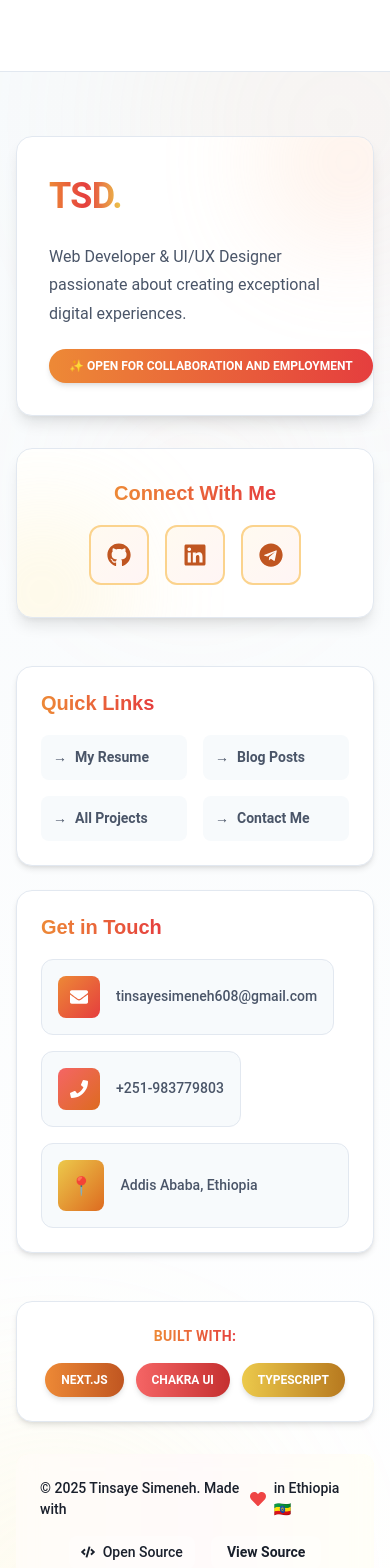
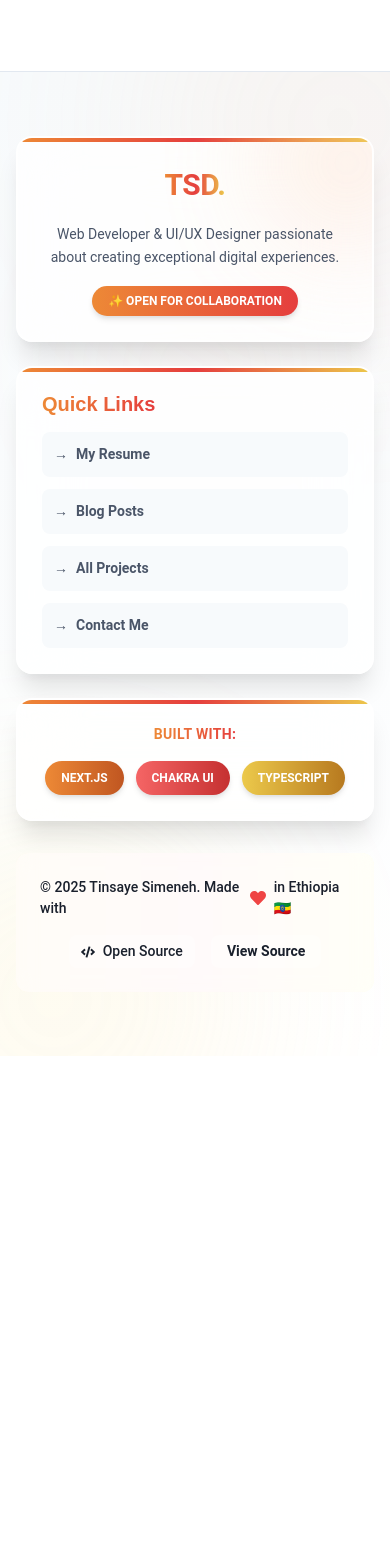
Before and after one commit to tinsaye-simeneh/portfolio, a Next.js app: page / in a window 390 px wide. Shown: the part 5580-7148 px from the top of the page. After the commit the page ends 6636 px from the top, so only its background shows below. Built offline with nearby package versions, Linux system fonts and the light colour scheme.

Commit message:
refactor: Update Footer component layout and styling for improved responsiveness; add new projects to the portfolio section with updated link properties

```diff
--- a/src/app/components/Footer.tsx
+++ b/src/app/components/Footer.tsx
@@ -155,9 +155,9 @@ const Footer = () => {
 
       <Container maxW="container.xl" py={16} position="relative" zIndex={1}>
         <VStack spacing={12}>
-          {/* Top Section - Brand and Social with Cards */}
-          <SimpleGrid columns={{ base: 1, lg: 2 }} spacing={8} w="full">
-            {/* Brand Section - Card Style */}
+          {/* All Cards in One Row */}
+          <SimpleGrid columns={{ base: 1, md: 2, lg: 3 }} spacing={6} w="full">
+            {/* Brand Card */}
             <motion.div
               initial={{ opacity: 0, y: 20 }}
               whileInView={{ opacity: 1, y: 0 }}
@@ -165,16 +165,27 @@ const Footer = () => {
               transition={{ duration: 0.6 }}
             >
               <Box
-                bg={cardBg}
-                p={8}
+                bg={useColorModeValue("rgba(255, 255, 255, 0.8)", "rgba(26, 32, 44, 0.8)")}
+                backdropFilter="blur(30px) saturate(180%)"
+                p={6}
                 borderRadius="2xl"
-                border="1px solid"
-                borderColor={cardBorder}
-                shadow="lg"
+                border="2px solid"
+                borderColor={useColorModeValue("rgba(255, 255, 255, 0.6)", "rgba(255, 255, 255, 0.15)")}
+                shadow="xl"
                 position="relative"
                 overflow="hidden"
-                _hover={{ shadow: "xl", transform: "translateY(-4px)" }}
+                h="full"
+                _hover={{ shadow: "2xl", transform: "translateY(-4px)" }}
                 transition="all 0.3s ease"
+                _before={{
+                  content: '""',
+                  position: "absolute",
+                  top: 0,
+                  left: 0,
+                  right: 0,
+                  height: "4px",
+                  bgGradient: "linear(to-r, orange.400, red.500, yellow.400)",
+                }}
               >
                 <Box
                   position="absolute"
@@ -187,13 +198,13 @@ const Footer = () => {
                   filter="blur(60px)"
                   opacity={0.3}
                 />
-                <VStack align="start" spacing={5} position="relative" zIndex={1}>
+                <VStack align={{ base: "center", md: "start" }} spacing={4} position="relative" zIndex={1}>
                   <motion.div
                     whileHover={{ scale: 1.05, rotate: [0, -2, 2, 0] }}
                     transition={{ duration: 0.5 }}
                   >
                     <Text
-                      fontSize="4xl"
+                      fontSize="3xl"
                       fontWeight="bold"
                       bgGradient={useColorModeValue(
                         "linear(to-r, orange.400, red.500, yellow.400)",
@@ -202,17 +213,18 @@ const Footer = () => {
                       bgClip="text"
                       letterSpacing="-0.02em"
                       cursor="pointer"
+                      textAlign={{ base: "center", md: "left" }}
                     >
                       TSD.
                     </Text>
                   </motion.div>
                   <Text
                     color={textColor}
-                    fontSize="md"
-                    lineHeight="1.8"
-                    maxW="md"
+                    fontSize="sm"
+                    lineHeight="1.7"
+                    textAlign={{ base: "center", md: "left" }}
                   >
-                  Web Developer & UI/UX Designer passionate about creating
+                    Web Developer & UI/UX Designer passionate about creating
                     exceptional digital experiences.
                   </Text>
                   <motion.div
@@ -225,21 +237,21 @@ const Footer = () => {
                         "linear(to-r, orange.500, red.600)"
                       )}
                       color="white"
-                      px={5}
-                      py={2}
+                      px={4}
+                      py={1.5}
                       borderRadius="full"
                       fontSize="xs"
                       fontWeight="bold"
                       boxShadow="md"
                     >
-                      ✨ Open for collaboration and employment
+                      ✨ Open for collaboration
                     </Badge>
                   </motion.div>
                 </VStack>
               </Box>
             </motion.div>
 
-            {/* Social Icons - Card Style */}
+            {/* Quick Links Card */}
             <motion.div
               initial={{ opacity: 0, y: 20 }}
               whileInView={{ opacity: 1, y: 0 }}
@@ -247,110 +259,29 @@ const Footer = () => {
               transition={{ duration: 0.6, delay: 0.2 }}
             >
               <Box
-                bg={cardBg}
-                p={8}
+                bg={useColorModeValue("rgba(255, 255, 255, 0.8)", "rgba(26, 32, 44, 0.8)")}
+                backdropFilter="blur(30px) saturate(180%)"
+                p={6}
                 borderRadius="2xl"
-                border="1px solid"
-                borderColor={cardBorder}
-                shadow="lg"
+                border="2px solid"
+                borderColor={useColorModeValue("rgba(255, 255, 255, 0.6)", "rgba(255, 255, 255, 0.15)")}
+                shadow="xl"
+                _hover={{ shadow: "2xl", transform: "translateY(-4px)" }}
+                transition="all 0.3s ease"
+                h="full"
                 position="relative"
                 overflow="hidden"
-                _hover={{ shadow: "xl", transform: "translateY(-4px)" }}
-                transition="all 0.3s ease"
+                _before={{
+                  content: '""',
+                  position: "absolute",
+                  top: 0,
+                  left: 0,
+                  right: 0,
+                  height: "4px",
+                  bgGradient: "linear(to-r, orange.400, red.500, yellow.400)",
+                }}
               >
-                <Box
-                  position="absolute"
-                  bottom="-50px"
-                  left="-50px"
-                  width="150px"
-                  height="150px"
-                  borderRadius="full"
-                  bgGradient="linear(to-br, yellow.200, orange.200)"
-                  filter="blur(60px)"
-                  opacity={0.3}
-                />
-                <VStack align={{ base: "center", lg: "start" }} spacing={5} position="relative" zIndex={1}>
-                  <Heading
-                    size="md"
-                    color={headingColor}
-                    fontWeight="bold"
-                    bgGradient={useColorModeValue(
-                      "linear(to-r, orange.400, red.500)",
-                      "linear(to-r, orange.300, red.400)"
-                    )}
-                    bgClip="text"
-                  >
-                    Connect With Me
-                  </Heading>
-                  <HStack spacing={4} flexWrap="wrap" justify={{ base: "center", lg: "flex-start" }}>
-                    {socialLinks.map((social, index) => (
-                      <motion.div
-                        key={social.label}
-                        initial={{ opacity: 0, scale: 0 }}
-                        whileInView={{ opacity: 1, scale: 1 }}
-                        viewport={{ once: true }}
-                        transition={{ duration: 0.3, delay: index * 0.1 }}
-                        whileHover={{ scale: 1.2, y: -5, rotate: [0, -10, 10, 0] }}
-                        whileTap={{ scale: 0.9 }}
-                      >
-                        <Box
-                          as="a"
-                          href={social.href}
-                          target="_blank"
-                          rel="noopener noreferrer"
-                          p={4}
-                          borderRadius="xl"
-                          bgGradient={useColorModeValue(
-                            "linear(to-br, orange.50, red.50)",
-                            "linear(to-br, orange.900, red.900)"
-                          )}
-                          border="2px solid"
-                          borderColor={useColorModeValue("orange.200", "orange.700")}
-                          color={linkColor}
-                          display="flex"
-                          alignItems="center"
-                          justifyContent="center"
-                          _hover={{
-                            bgGradient: useColorModeValue(
-                              "linear(to-br, orange.100, red.100)",
-                              "linear(to-br, orange.800, red.800)"
-                            ),
-                            borderColor: linkColor,
-                            transform: "translateY(-3px)",
-                            boxShadow: "lg",
-                          }}
-                          transition="all 0.3s ease"
-                        >
-                          <social.icon size="24px" />
-                        </Box>
-                      </motion.div>
-                    ))}
-                  </HStack>
-                </VStack>
-              </Box>
-            </motion.div>
-          </SimpleGrid>
-
-          {/* Middle Section - Links and Contact with Cards */}
-          <SimpleGrid columns={{ base: 1, md: 2 }} spacing={6} w="full">
-            {/* Quick Links - Card Style */}
-            <motion.div
-              initial={{ opacity: 0, x: -20 }}
-              whileInView={{ opacity: 1, x: 0 }}
-              viewport={{ once: true }}
-              transition={{ duration: 0.6 }}
-            >
-              <Box
-                bg={cardBg}
-                p={6}
-                borderRadius="2xl"
-                border="1px solid"
-                borderColor={cardBorder}
-                shadow="md"
-                _hover={{ shadow: "lg" }}
-                transition="all 0.3s ease"
-              >
-                <VStack align="start" spacing={5}>
+                <VStack align="start" spacing={4} h="full">
                   <Heading
                     size="md"
                     color={headingColor}
@@ -363,7 +294,7 @@ const Footer = () => {
                   >
                     Quick Links
                   </Heading>
-                  <SimpleGrid columns={2} spacing={4} w="full">
+                  <VStack spacing={3} w="full" align="stretch">
                     {quickLinks.map((link, index) => (
                       <motion.div
                         key={link.label}
@@ -396,172 +327,41 @@ const Footer = () => {
                         </Link>
                       </motion.div>
                     ))}
-                  </SimpleGrid>
+                  </VStack>
                 </VStack>
               </Box>
             </motion.div>
 
-            {/* Contact Info - Card Style */}
+            {/* Tech Stack Card */}
             <motion.div
-              initial={{ opacity: 0, x: 20 }}
-              whileInView={{ opacity: 1, x: 0 }}
+              initial={{ opacity: 0, y: 20 }}
+              whileInView={{ opacity: 1, y: 0 }}
               viewport={{ once: true }}
-              transition={{ duration: 0.6, delay: 0.2 }}
+              transition={{ duration: 0.6, delay: 0.4 }}
             >
               <Box
-                bg={cardBg}
+                bg={useColorModeValue("rgba(255, 255, 255, 0.8)", "rgba(26, 32, 44, 0.8)")}
+                backdropFilter="blur(30px) saturate(180%)"
                 p={6}
                 borderRadius="2xl"
-                border="1px solid"
-                borderColor={cardBorder}
-                shadow="md"
-                _hover={{ shadow: "lg" }}
+                border="2px solid"
+                borderColor={useColorModeValue("rgba(255, 255, 255, 0.6)", "rgba(255, 255, 255, 0.15)")}
+                shadow="xl"
+                _hover={{ shadow: "2xl", transform: "translateY(-4px)" }}
                 transition="all 0.3s ease"
+                h="full"
+                position="relative"
+                overflow="hidden"
+                _before={{
+                  content: '""',
+                  position: "absolute",
+                  top: 0,
+                  left: 0,
+                  right: 0,
+                  height: "4px",
+                  bgGradient: "linear(to-r, orange.400, red.500, yellow.400)",
+                }}
               >
-                <VStack align="start" spacing={5}>
-                  <Heading
-                    size="md"
-                    color={headingColor}
-                    fontWeight="bold"
-                    bgGradient={useColorModeValue(
-                      "linear(to-r, orange.400, red.500)",
-                      "linear(to-r, orange.300, red.400)"
-                    )}
-                    bgClip="text"
-                  >
-                    Get in Touch
-                  </Heading>
-                  <VStack align="start" spacing={4} w="full">
-                    <motion.div
-                      whileHover={{ x: 4, scale: 1.02 }}
-                      transition={{ duration: 0.2 }}
-                    >
-                      <Box
-                        as="a"
-                        href="mailto:tinsayesimeneh608@gmail.com"
-                        display="flex"
-                        alignItems="center"
-                        p={4}
-                        borderRadius="xl"
-                        bg={useColorModeValue("gray.50", "gray.700")}
-                        border="1px solid"
-                        borderColor={cardBorder}
-                        _hover={{
-                          bg: hoverBg,
-                          borderColor: linkColor,
-                          transform: "translateX(4px)",
-                        }}
-                        transition="all 0.2s ease"
-                        w="full"
-                      >
-                        <Box
-                          p={3}
-                          borderRadius="lg"
-                          bgGradient="linear(to-br, orange.400, red.500)"
-                          color="white"
-                          mr={4}
-                        >
-                          <FaEnvelope size="18px" />
-                        </Box>
-                        <Text
-                          color={textColor}
-                          fontSize="sm"
-                          fontWeight="medium"
-                          flex={1}
-                        >
-                          tinsayesimeneh608@gmail.com
-                        </Text>
-                      </Box>
-                    </motion.div>
-
-                    <motion.div
-                      whileHover={{ x: 4, scale: 1.02 }}
-                      transition={{ duration: 0.2 }}
-                    >
-                      <Box
-                        as="a"
-                        href="tel:+251983779803"
-                        display="flex"
-                        alignItems="center"
-                        p={4}
-                        borderRadius="xl"
-                        bg={useColorModeValue("gray.50", "gray.700")}
-                        border="1px solid"
-                        borderColor={cardBorder}
-                        _hover={{
-                          bg: hoverBg,
-                          borderColor: linkColor,
-                          transform: "translateX(4px)",
-                        }}
-                        transition="all 0.2s ease"
-                        w="full"
-                      >
-                        <Box
-                          p={3}
-                          borderRadius="lg"
-                          bgGradient="linear(to-br, red.400, orange.500)"
-                          color="white"
-                          mr={4}
-                        >
-                          <FaPhone size="18px" />
-                        </Box>
-                        <Text
-                          color={textColor}
-                          fontSize="sm"
-                          fontWeight="medium"
-                          flex={1}
-                        >
-                          +251-983779803
-                        </Text>
-                      </Box>
-                    </motion.div>
-
-                    <Box
-                      display="flex"
-                      alignItems="center"
-                      p={4}
-                      borderRadius="xl"
-                      bg={useColorModeValue("gray.50", "gray.700")}
-                      border="1px solid"
-                      borderColor={cardBorder}
-                      w="full"
-                    >
-                      <Box
-                        p={3}
-                        borderRadius="lg"
-                        bgGradient="linear(to-br, yellow.400, orange.500)"
-                        color="white"
-                        mr={4}
-                      >
-                        <Text fontSize="18px">📍</Text>
-                      </Box>
-                      <Text color={textColor} fontSize="sm" fontWeight="medium">
-                        Addis Ababa, Ethiopia
-                      </Text>
-                    </Box>
-                  </VStack>
-                </VStack>
-              </Box>
-            </motion.div>
-          </SimpleGrid>
-
-          {/* Tech Stack - Enhanced */}
-          <motion.div
-            initial={{ opacity: 0, y: 20 }}
-            whileInView={{ opacity: 1, y: 0 }}
-            viewport={{ once: true }}
-            transition={{ duration: 0.6 }}
-            style={{ width: "100%" }}
-          >
-            <Box
-              bg={cardBg}
-              p={6}
-              borderRadius="2xl"
-              border="1px solid"
-              borderColor={cardBorder}
-              shadow="md"
-              w="full"
-            >
               <VStack spacing={4} align={{ base: "center", md: "start" }}>
                 <Text
                   color={headingColor}
@@ -612,8 +412,9 @@ const Footer = () => {
                   ))}
                 </HStack>
               </VStack>
-            </Box>
-          </motion.div>
+              </Box>
+            </motion.div>
+          </SimpleGrid>
         </VStack>
 
         <Box
--- a/src/app/my-resume/page.tsx
+++ b/src/app/my-resume/page.tsx
@@ -267,8 +267,6 @@ export default function ResumePage() {
                 display={isLoading ? "none" : "block"}
               />
             </Box>
-          </Box>
-
             </Box>
           </motion.div>
 
```
Also changed, not shown: src/app/links/page.tsx (+29 -20 lines).
